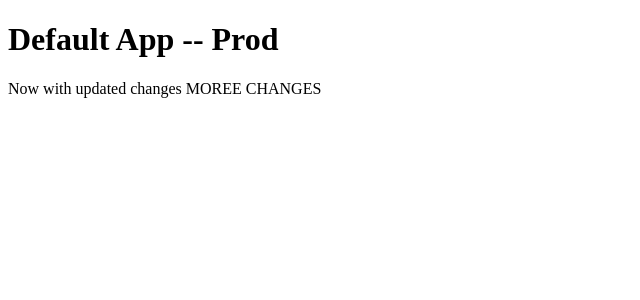
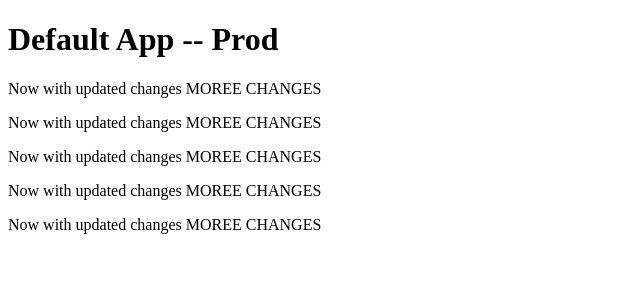
Before and after one commit to LearnDevOpsNoob/jenkins-deploy, an Angular app: page / in a window 1280 px wide. Shown: the top 300 px of the page, without its empty margins (0-640 px from the left). Built offline with nearby package versions, Linux system fonts and the light colour scheme.

Commit message:
<p> changed multiple

```diff
--- a/src/app/app.component.html
+++ b/src/app/app.component.html
@@ -1,3 +1,7 @@
 <h1>Default App -- Prod</h1>
 
 <p>Now with updated changes MOREE CHANGES</p>
+<p>Now with updated changes MOREE CHANGES</p>
+<p>Now with updated changes MOREE CHANGES</p>
+<p>Now with updated changes MOREE CHANGES</p>
+<p>Now with updated changes MOREE CHANGES</p>
```
